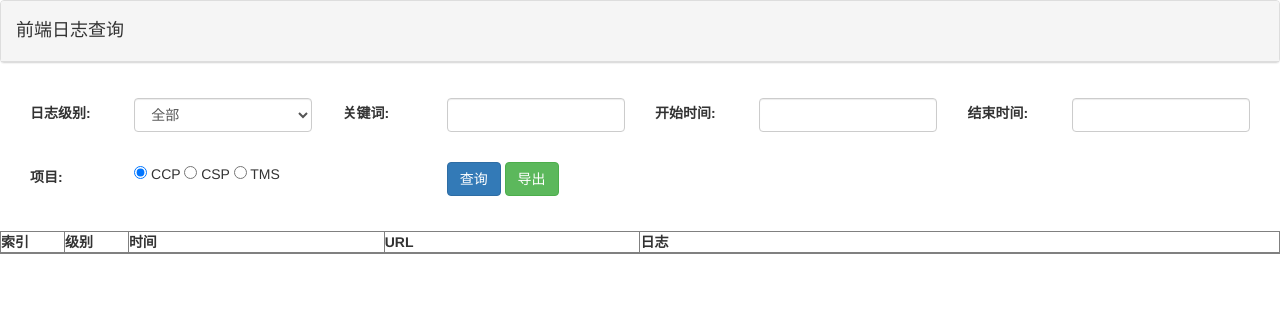
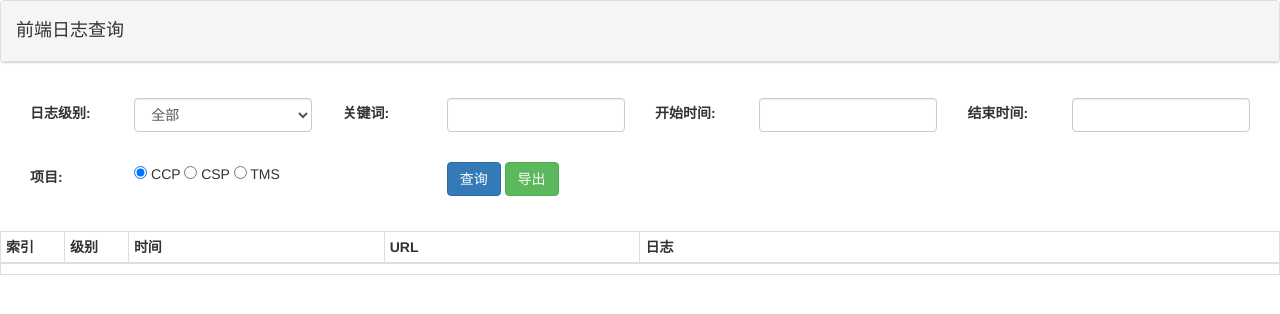
Before and after one commit to lisztj/ccp_csp_tms_logs, a website: page demo/search.html in a window 1280 px wide. Drawn offline with Linux system fonts and the light colour scheme.

Commit message:
修改table样式

```diff
--- a/demo/search.html
+++ b/demo/search.html
@@ -80,8 +80,9 @@
            </div> -->
        </div>
 
-       <div class="table-responsive" class="table table-hover">
-          <table width="100%" border="1" cellspacing="0" cellpadding="0">
+
+          <table class="table table-hover table-responsive table-bordered table-condensed">
+                <thead>
                 <tr align="center">
                     <th width="5%">索引</th>
                     <th width="5%">级别</th>
@@ -89,6 +90,8 @@
                     <th width="20%">URL</th>
                     <th width="50%">日志</th>
                 </tr>
+                </thead>
+                <tbody>
                         <tr  ng-if="show" ng-repeat="log in list">
                                 <td>{{$index+1}}</td>
                                 <td>{{log.level}}</td>
@@ -96,11 +99,13 @@
                                 <td>{{log.url}}</td>
                                 <td>{{log.msgs}}</td>
                         </tr>
+
+                </tbody>
                 <tr ng-if="!show" align="center">
-                <td width="100%" colspan="4" >{{list}}</td>
+                        <td width="100%" colspan="5" >{{list}}</td>
                     </tr>
           </table>
-          </div>
+
 
       <script>
       $.datetimepicker.setLocale('ch');//设置中文
```
Lines whose indentation alone changed are shown as unchanged.
